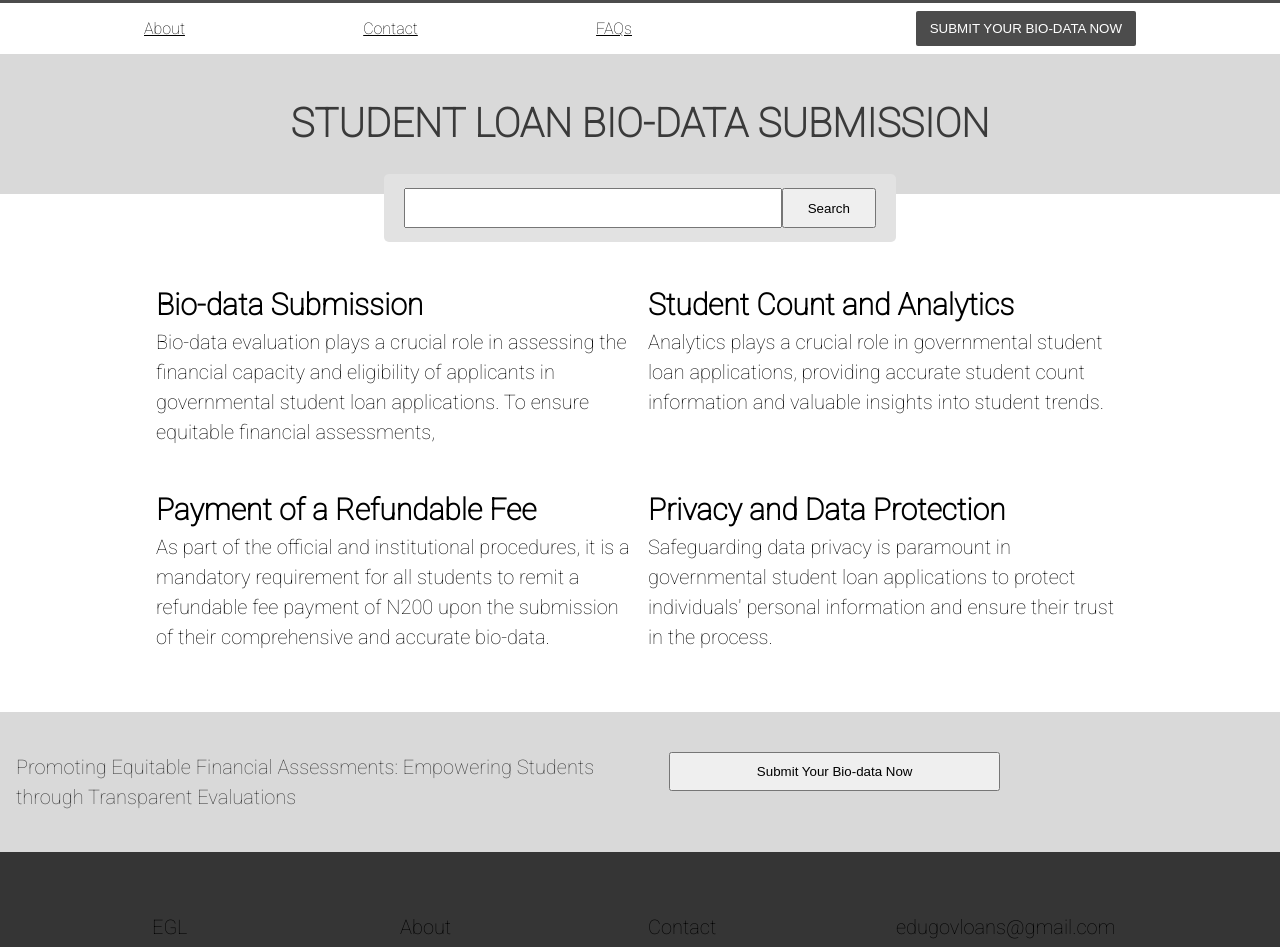
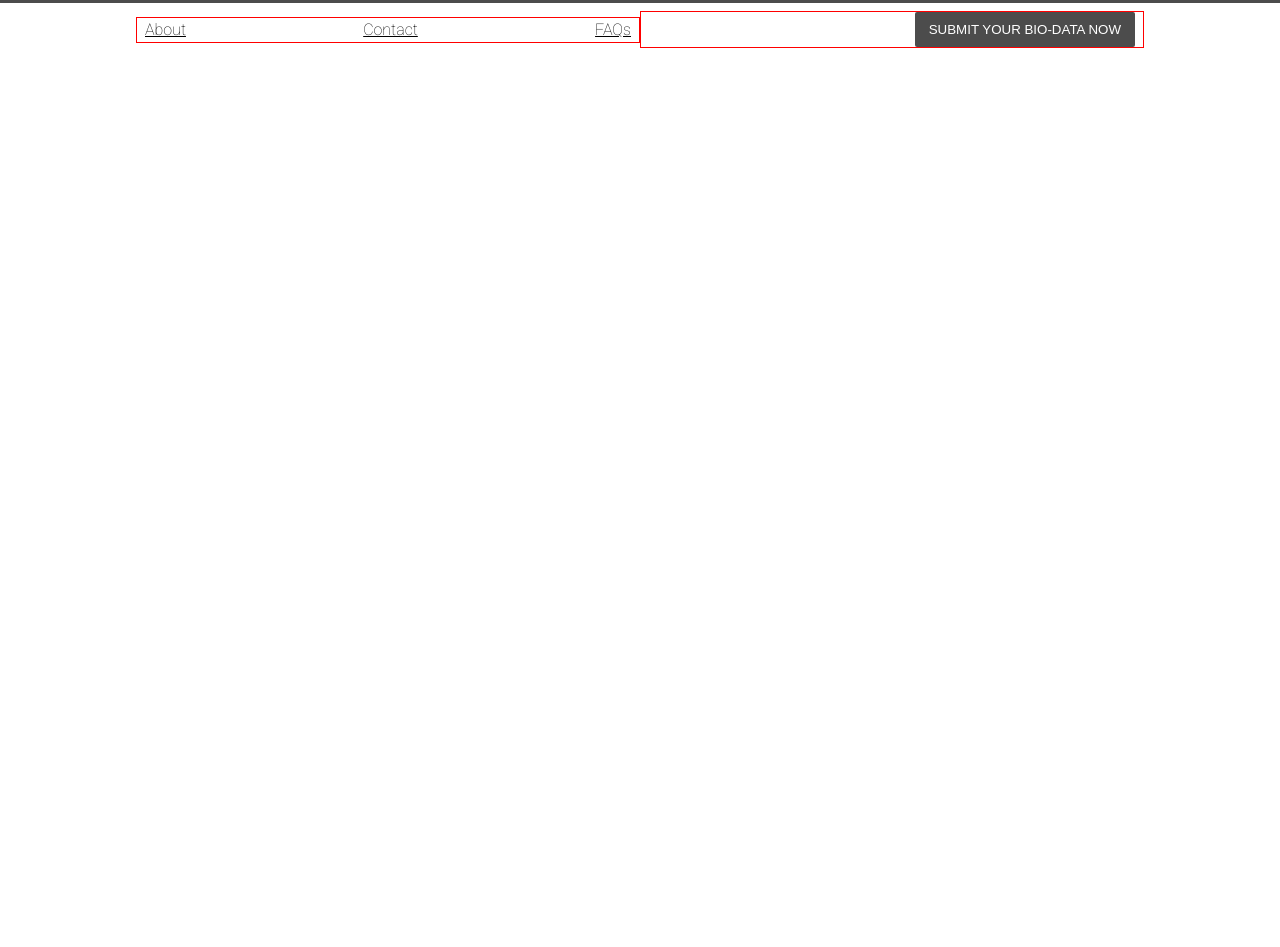
Before and after one commit to mjhdaais/palliative-ticket-generator, a Next.js app: page / in a window 1280 px wide. Shown: the top 947 px of the page. After the commit the page ends 800 px from the top, so only its background shows below. Built offline with nearby package versions, Linux system fonts and the light colour scheme.

Commit message:
added bars

```diff
--- a/app/page.tsx
+++ b/app/page.tsx
@@ -1,5 +1,5 @@
-// import { FontAwesomeIcon } from '@fortawesome/react-fontawesome'
-// import { faSearch } from '@fortawesome/free-solid-svg-icons'
+import { FontAwesomeIcon } from '@fortawesome/react-fontawesome'
+import { faBars } from '@fortawesome/free-solid-svg-icons'
 import styles from './styles.module.css'
 import { Roboto } from 'next/font/google'
 
@@ -19,10 +19,12 @@ export default function Page() {
             <div className={`${styles.container}`}>
                 <div className={`${styles.row} ${styles.nav_wrapper}`}>
                     <div className={`${styles.col} ${styles.m6} ${styles.nav_links}`}>
-                        <a href="#">About</a>
-                        <a href="#">Contact</a>
-                        <a href="#">FAQs</a>
+                        <a href="#" className={`${styles.hide_small}`}>About</a>
+                        <a href="#" className={`${styles.hide_small}`}>Contact</a>
+                        <a href="#" className={`${styles.hide_small}`}>FAQs</a>
+                        <i className={`${styles.hide_medium} ${styles.hide_large}`}><FontAwesomeIcon icon={faBars} /></i>
                     </div>
+
                     <div className={`${styles.col} ${styles.m6} ${styles.nav_button}`}>
                         <button>Submit Your Bio-data Now</button>
                     </div>
@@ -31,20 +33,20 @@ export default function Page() {
         </div>
 
         {/* Banner */}
-        <div className={`${styles.banner}`}>
+        {/* <div className={`${styles.banner}`}>
             <div className={`${styles.container} ${styles.banner}`}>
                 <h1>Student Loan Bio-data Submission</h1>
             </div>
-        </div>
+        </div> */}
 
         {/* Search Field */}
-        <div className={`${styles.search_field}`}>
+        {/* <div className={`${styles.search_field}`}>
             <input type="search" />
             <button>Search</button>
-        </div>
+        </div> */}
 
         {/* Intro */}
-        <div className={`${styles.intro}`}>
+        {/* <div className={`${styles.intro}`}>
             <div className={`${styles.container} ${styles.intro_row}`}>
                 <div className={`${styles.col} ${styles.m6}`}>
                     <h2>Bio-data Submission</h2>
@@ -82,20 +84,20 @@ export default function Page() {
                     </p>
                 </div>
             </div>
-        </div>
+        </div> */}
 
         {/* Sub Section */}
-        <div className={`${styles.sub_section}`}>
+        {/* <div className={`${styles.sub_section}`}>
             <div className={`${styles.container} ${styles.row}`}>
                 <p className={`${styles.col} ${styles.m8}`}>
                     Promoting Equitable Financial Assessments: Empowering Students through Transparent Evaluations
                 </p>
                 <button className={`${styles.col} ${styles.m4} `}>Submit Your Bio-data Now</button>
             </div>
-        </div>
+        </div> */}
 
         {/* Footer */}
-        <div className={`${styles.footer}`}>
+        {/* <div className={`${styles.footer}`}>
             <div className={`${styles.container}`}>
                 <p className={`${styles.col} ${styles.m3}`}>EGL</p>
                 <p className={`${styles.col} ${styles.m3}`}>About</p>
@@ -103,7 +105,7 @@ export default function Page() {
                 <p className={`${styles.col} ${styles.m3}`}>edugovloans@gmail.com</p>
                 <p className={``}>© 2019 Edugovloans. All rights reserved. </p>
             </div>
-        </div>
+        </div> */}
 
 
 
--- a/app/styles.module.css
+++ b/app/styles.module.css
@@ -79,7 +79,7 @@
 }
 
 @media (max-width: 992px) and (min-width: 601px) {
-    .hide_medium{
+    .hide_medium {
         display: none !important;
     }
 }
@@ -115,7 +115,7 @@
 }
 
 .nav_links {
-    /* border: 1px solid red; */
+    border: 1px solid red;
     display: flex;
     align-items: center;
     justify-content: space-between;
@@ -126,7 +126,7 @@
 }
 
 .nav_button {
-    /* border: 1px solid red; */
+    border: 1px solid red;
     text-align: right;
 }
 
```
